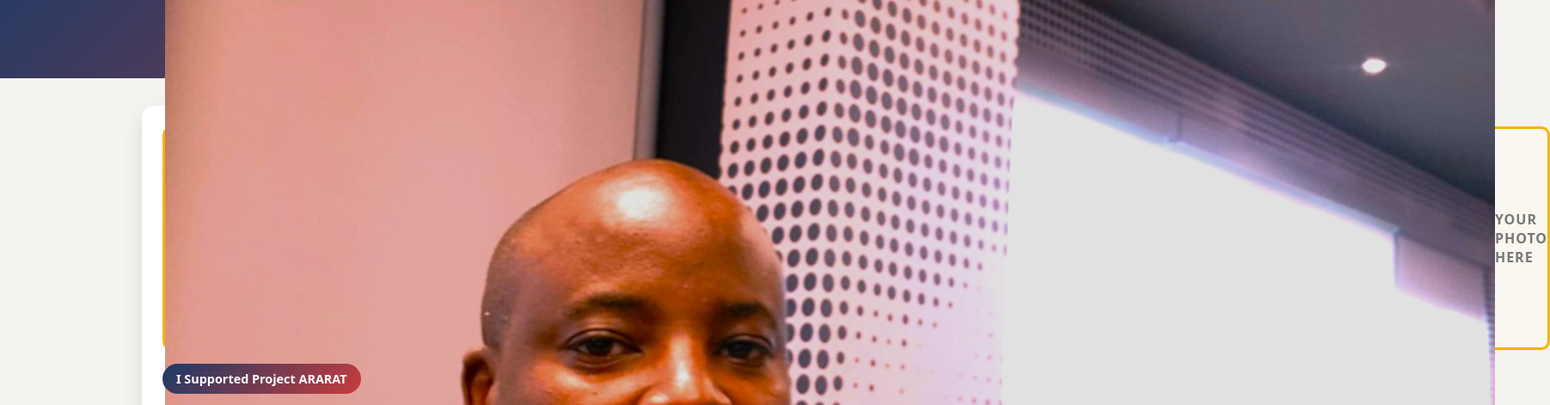
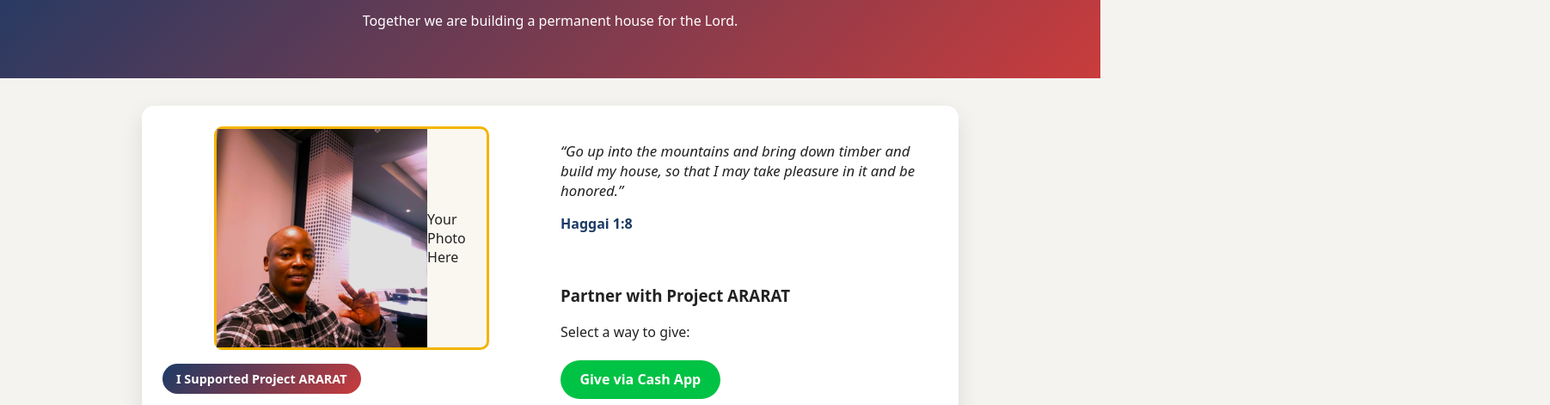
Before and after one commit to PaulK-maker/project-ararat-site, a plain HTML site: page index.html in a window 1280 px wide. Shown: the part 121-592 px from the top of the page at 86% size, 1803 px wide, since content can reach past the window. Drawn offline with Linux system fonts and the light colour scheme.

Commit message:
Describe the change

```diff
--- a/styles.css
+++ b/styles.css
@@ -53,7 +53,7 @@ body {
   flex: 1 1 280px;
 }
 
-.photo-frame {
+/* .photo-frame {
   border: 3px solid var(--gold);
   border-radius: 10px;
   height: 260px;
@@ -65,8 +65,30 @@ body {
   font-weight: 600;
   text-transform: uppercase;
   letter-spacing: 0.06em;
+} */
+
+
+.photo-frame {
+  border: 3px solid var(--gold);
+  border-radius: 10px;
+  height: 260px;          /* controls vertical size */
+  width: 100%;            /* full card width */
+  max-width: 320px;       /* optional: cap width */
+  margin: 0 auto;         /* center in the card */
+  display: flex;
+  align-items: center;
+  justify-content: center;
+  background: #faf7f0;
 }
 
+/* for the <img> you put inside */
+.photo-frame img {
+  max-width: 100%;
+  max-height: 100%;
+  width: auto;
+  height: auto;
+  object-fit: contain;    /* or 'cover' if you want it to crop to fill */
+}
 .badge {
   margin-top: 1rem;
   display: inline-block;
```
